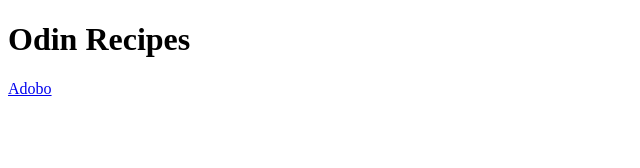
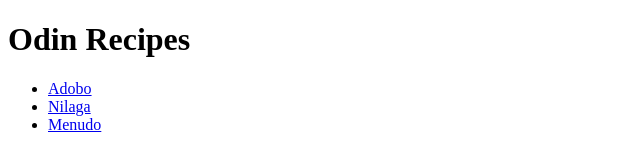
Before and after one commit to JerTua/odin-recipes, a plain HTML site: page index.html in a window 1280 px wide. Shown: the whole page, without its empty margins (0-640 px from the left). Drawn offline with Linux system fonts and the light colour scheme.

Commit message:
Add menudo.jpg and nilaga.jpg

```diff
--- a/index.html
+++ b/index.html
@@ -7,6 +7,10 @@
 
     <body>
         <h1>Odin Recipes</h1>
-        <a href="./recipes/adobo.html">Adobo</a>
+        <ul>
+            <li><a href="./recipes/adobo.html">Adobo</a></li>
+            <li><a href="./recipes/nilaga.html">Nilaga</a></li>
+            <li><a href="./recipes/menudo.html">Menudo</a></li>
+        </ul>
     </body>
 </html>
```
Also changed, not shown: img/menudo.jpg (added), img/nilaga.jpg (added).
